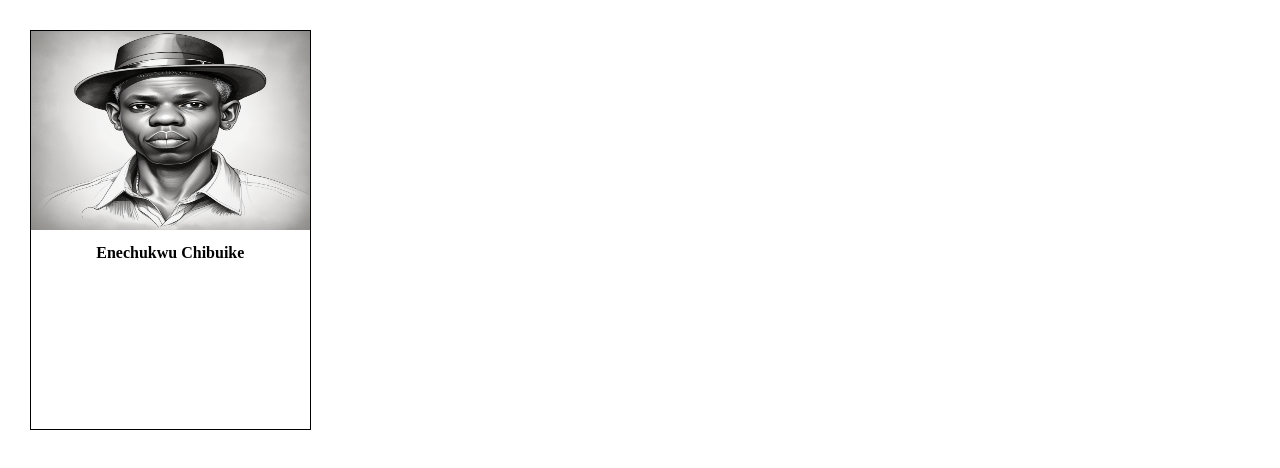
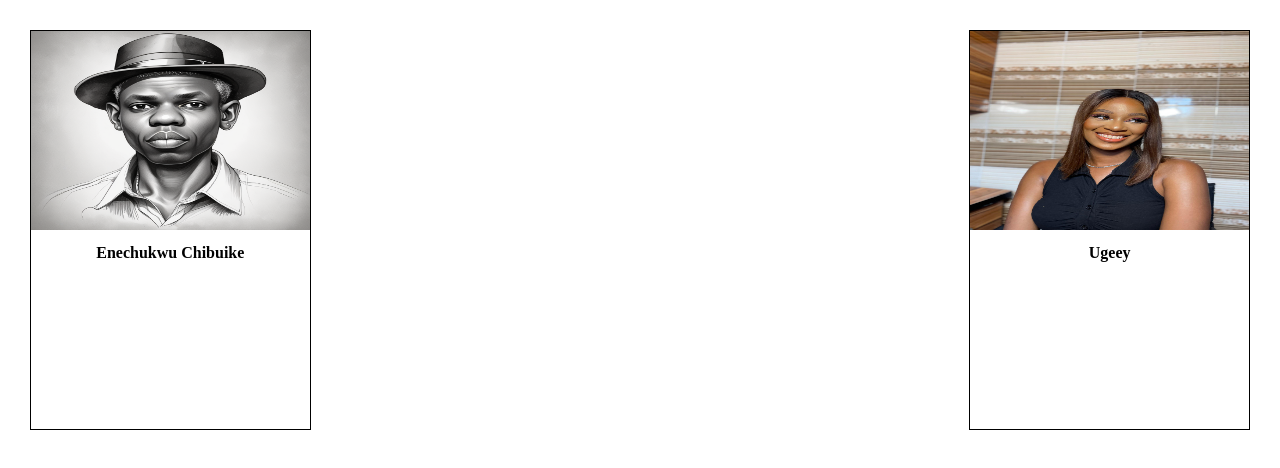
Before and after one commit to EnechukwuChibuike/LF-Open_Project, a plain HTML site: page index.html in a window 1280 px wide. Drawn offline with Linux system fonts and the light colour scheme.

Commit message:
ugeey's commit

```diff
--- a/index.html
+++ b/index.html
@@ -14,6 +14,12 @@
           <strong>Enechukwu Chibuike</strong>
         </figcaption>
       </figure>
+      <figure>
+        <img src="./images/WhatsApp Image 2024-10-28 at 11.29.44_406eaba6.jpg" alt="" />
+        <figcaption>
+          <strong>Ugeey</strong>
+        </figcaption>
+      </figure>
     </main>
   </body>
 </html>
```
Also changed, not shown: images/WhatsApp Image 2024-10-28 at 11.29.44_406eaba6.jpg (added).
